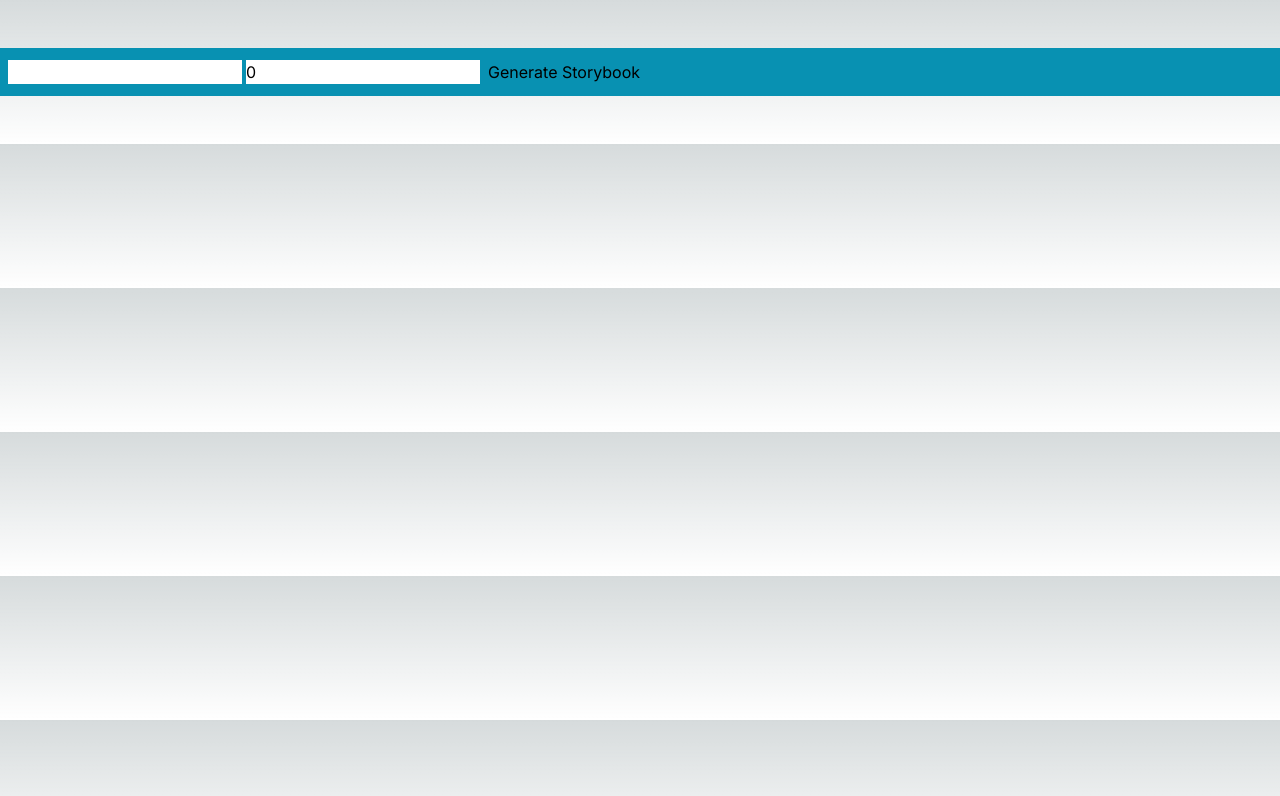
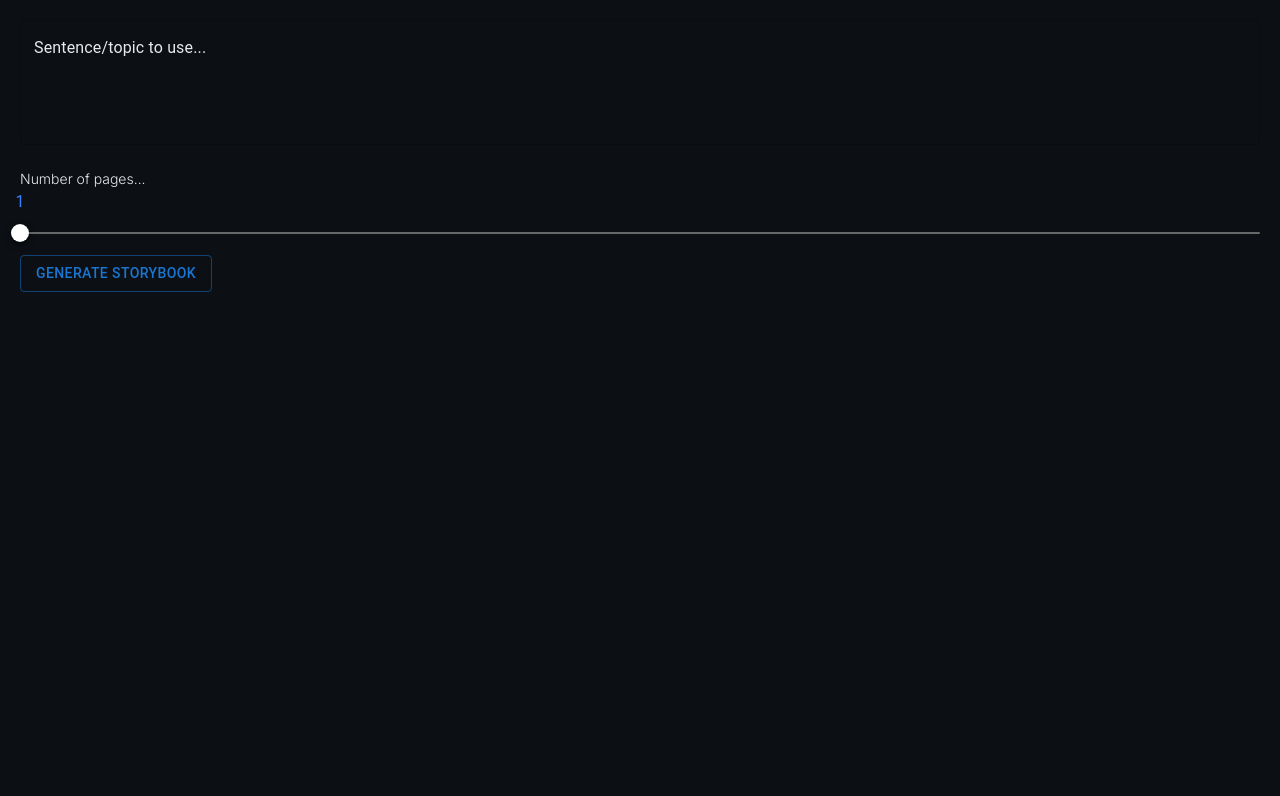
Before and after one commit to dpeterzen/twisted-donkey, a Next.js app: page /picturebook in a window 1280 px wide. Shown: the top 796 px of the page. Built offline with nearby package versions, Linux system fonts and the light colour scheme.

Commit message:
stable early version

```diff
--- a/src/app/components/StorybookGenerator.tsx
+++ b/src/app/components/StorybookGenerator.tsx
@@ -2,6 +2,8 @@
 
 import React, { useState, useEffect, ChangeEvent, FormEvent } from 'react';
 import FlipBook from './FlipBook'; // Assuming FlipBook is in the same directory
+import { TextField, Button, Slider } from '@mui/material';
+import CustomSlider from './ui/CustomSlider';
 
 const StorybookGenerator: React.FC = () => {
   const [description, setDescription] = useState<string>('');
@@ -19,15 +21,33 @@ const StorybookGenerator: React.FC = () => {
   };
 
   return (
-    <div>
-      <form onSubmit={handleSubmit}>
-        <input type="text" value={description} onChange={(e: ChangeEvent<HTMLInputElement>) => setDescription(e.target.value)} />
-        <input className='m-1' type="number" value={pages} onChange={(e: ChangeEvent<HTMLInputElement>) => setPages(parseInt(e.target.value))} />
-        <button className='m-1' type="submit">Generate Storybook</button>
-      </form>
+<div className='m-5'>
+  <form onSubmit={handleSubmit}>
+    <TextField
+      type="text"
+      value={description}
+      onChange={(e: ChangeEvent<HTMLInputElement>) => setDescription(e.target.value)}
+      id="outlined-multiline-static"
+      label="Sentence/topic to use..."
+      multiline
+      fullWidth
+      rows={4}
+      sx={{
+        color: '#e8e8ed;',
+      }}
+      placeholder='Set in the cowboy bebop universe, write a story about Benny, the bandit who travels to Mars in search of secret treasure'
+    />
+    <p className='my-6 pb-1 font-light text-sm'>Number of pages...</p>
+    <CustomSlider
+      aria-label="Pages"
+      value={pages}
+      onChange={(e: Event, newValue: number | number[]) => setPages(newValue as number)}
+    />
+    <Button className='m-1' type="submit" variant="outlined">Generate Storybook</Button>
+  </form>
 
-      {isLoading ? <p>Generating...</p> : data && <FlipBook data={data} />}
-    </div>
+  {isLoading ? <p>Generating...</p> : data && <FlipBook data={data} />}
+</div>
   );
 };
 
--- /dev/null
+++ b/src/app/components/ui/CustomSlider.tsx
@@ -0,0 +1,63 @@
+import * as React from 'react';
+import Slider from '@mui/material/Slider';
+import { SliderProps } from '@mui/material';
+import { styled } from '@mui/material/styles';
+import Box from '@mui/material/Box';
+
+const iOSBoxShadow =
+  '0 3px 1px rgba(0,0,0,0.1),0 4px 8px rgba(0,0,0,0.13),0 0 0 1px rgba(0,0,0,0.02)';
+
+const IOSSlider = styled(Slider)(({ theme }) => ({
+  color: theme.palette.mode === 'dark' ? '#3880ff' : '#3880ff',
+  height: 2,
+  padding: '15px 0',
+  '& .MuiSlider-thumb': {
+    height: 18,
+    width: 18,
+    backgroundColor: '#fff',
+    boxShadow: iOSBoxShadow,
+    '&:focus, &:hover, &.Mui-active': {
+      boxShadow:
+        '0 3px 1px rgba(0,0,0,0.1),0 4px 8px rgba(0,0,0,0.3),0 0 0 1px rgba(0,0,0,0.02)',
+      // Reset on touch devices, it doesn't add specificity
+      '@media (hover: none)': {
+        boxShadow: iOSBoxShadow,
+      },
+    },
+  },
+  '& .MuiSlider-valueLabel': {
+    fontSize: 16,
+    fontWeight: 'normal',
+    top: -6,
+    backgroundColor: 'unset',
+    color: '#3880ff',
+    '&:before': {
+      display: 'none',
+    },
+    '& *': {
+      background: 'transparent',
+    },
+  },
+  '& .MuiSlider-track': {
+    border: 'none',
+  },
+  '& .MuiSlider-rail': {
+    opacity: 0.5,
+    backgroundColor: '#bfbfbf',
+  },
+}));
+const CustomSlider: React.FC<SliderProps> = (props) => {
+  return (
+    <Box>
+      <IOSSlider
+        aria-label="ios slider"
+        valueLabelDisplay="on"
+        max={20}
+        min={1}
+        {...props}
+      />
+    </Box>
+  );
+}
+
+export default CustomSlider;
--- a/src/app/globals.css
+++ b/src/app/globals.css
@@ -2,37 +2,15 @@
 @tailwind components;
 @tailwind utilities;
 
-:root {
-  --foreground-rgb: 0, 0, 0;
-  --background-start-rgb: 214, 219, 220;
-  --background-end-rgb: 255, 255, 255;
+body {
+  color: #e8e8ed;
+  background: #0c1015;
 }
 
-@media (prefers-color-scheme: dark) {
-  :root {
-    --foreground-rgb: 255, 255, 255;
-    --background-start-rgb: 0, 0, 0;
-    --background-end-rgb: 0, 0, 0;
-  }
+.MuiFormControl-root label {
+  color: #e8e8ed;
 }
 
-body {
-  color: rgb(var(--foreground-rgb));
-  background: linear-gradient(
-      to bottom,
-      transparent,
-      rgb(var(--background-end-rgb))
-    )
-    rgb(var(--background-start-rgb));
+.MuiInputBase-root {
+  color: rgb(214 198 198 / 87%);
 }
-.app {
-  display: flex;
-  justify-content: center;
-  align-items: center;
-  height: 100vh;
-  font-family: sans-serif;
-}
-
-.book {
-  border: 1px solid #eee;
-}
--- a/src/app/page.tsx
+++ b/src/app/page.tsx
@@ -1,6 +1,5 @@
 import Link from 'next/link'
 import './globals.css'
-
 
 export default function Home() {
   return (
--- a/src/app/picturebook/page.tsx
+++ b/src/app/picturebook/page.tsx
@@ -2,7 +2,7 @@ import StorybookGenerator from "../components/StorybookGenerator"
 
 export default async function Picturebook() {
     return (
-        <div className="my-12 p-2 text-black bg-cyan-600">
+        <div className="">
           <StorybookGenerator />
         </div>
     )
--- a/tailwind.config.js
+++ b/tailwind.config.js
@@ -6,13 +6,7 @@ module.exports = {
     './src/app/**/*.{js,ts,jsx,tsx,mdx}',
   ],
   theme: {
-    extend: {
-      backgroundImage: {
-        'gradient-radial': 'radial-gradient(var(--tw-gradient-stops))',
-        'gradient-conic':
-          'conic-gradient(from 180deg at 50% 50%, var(--tw-gradient-stops))',
-      },
-    },
+    extend: {},
   },
   plugins: [],
 }
```
Also changed, not shown: src/app/components/FlipBook.tsx (+22 -20 lines), 1 other file (tests, documents, lock files or other folders).
